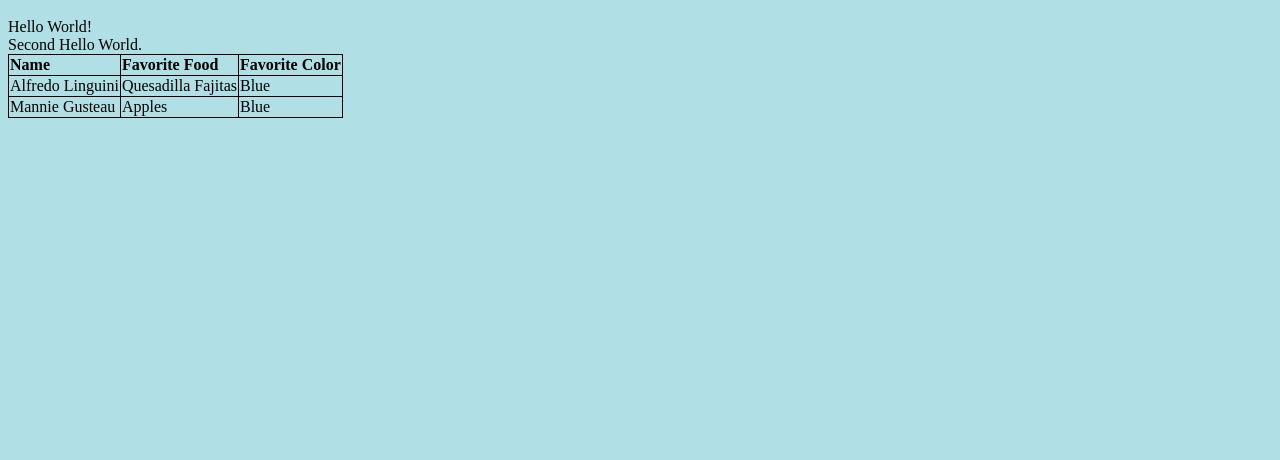
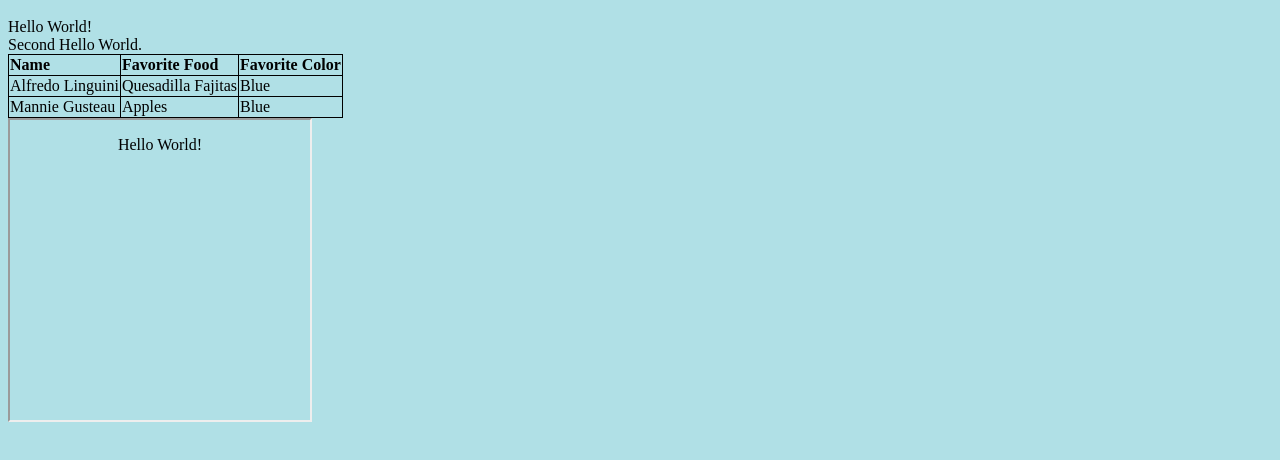
Before and after one commit to ejlaing/ejlaing.github.io, a plain HTML site: page index.html in a window 1280 px wide. Shown: the part 318-778 px from the top of the page. Drawn offline with Linux system fonts and the light colour scheme.

Commit message:
Adding iframe

```diff
--- /dev/null
+++ b/helloworld.html
@@ -0,0 +1,14 @@
+<!DOCTYPE html>
+<html>
+	<head>
+		<style>
+			body {
+				text-align: center;
+			}
+		</style>
+	</head>
+
+	<body>
+		<p>Hello World!</p>
+	</body>
+</html>
--- a/index.html
+++ b/index.html
@@ -42,5 +42,8 @@
                 <td>Blue</td>
               </tr>
         </table>
+
+	<!-- iframe -->
+	<iframe src="helloworld.html" title="Hello World!"></iframe>
     </body>
 </html>
--- a/styles.css
+++ b/styles.css
@@ -37,3 +37,8 @@ table, td, th {
     border: 1px solid black;
     border-collapse: collapse;
 }
+
+iframe {
+	height: 300px;
+	width: 300px;
+}
```
